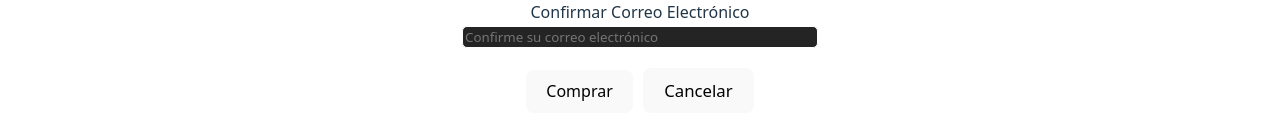
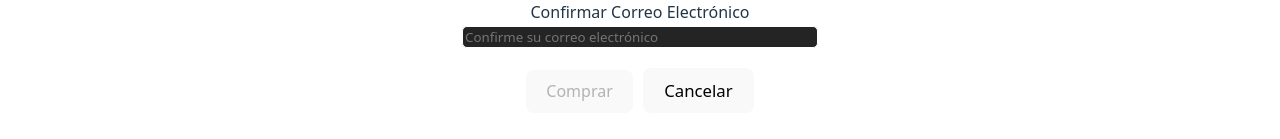
Before and after one commit to julian-lr/PF-LauritoRiscica, a React (Vite) app: page /checkout in a window 1280 px wide. Shown: the part 437-576 px from the top of the page. Built offline with nearby package versions, Linux system fonts and the light colour scheme.

Commit message:
Trabajo sobre checkoutform e inclusion del ordencompleted

```diff
--- a/package.json
+++ b/package.json
@@ -11,7 +11,8 @@
   },
   "dependencies": {
     "bootstrap": "^5.3.2",
-    "firebase": "^10.6.0",
+    "date-fns": "^2.30.0",
+    "firebase": "^10.7.1",
     "react": "^18.2.0",
     "react-bootstrap": "^2.9.1",
     "react-dom": "^18.2.0",
--- a/src/App.jsx
+++ b/src/App.jsx
@@ -6,6 +6,7 @@ import { ItemListContainer } from "./components/ItemListContainer";
 import { CartProvider } from "./contexts/CartContext";
 import { Error404 } from "./components/Error404";
 import { CheckoutForm } from "./components/CheckoutForm";
+import { OrderCompleted } from "./components/OrderCompleted";
 
 import "./App.css";
 
@@ -19,6 +20,7 @@ function App() {
           <Route path="/currencies/:id" element={<ItemDetailContainer />} />
           <Route path="/category/:category" element={<ItemListContainer />} />
           <Route path="/checkout" element={<CheckoutForm />} />
+          <Route path="/order-completed/:orderNumber" component={OrderCompleted} />
           <Route path="*" element={<Error404 />} />
         </Routes>
       </BrowserRouter>
--- a/src/components/CheckoutForm.jsx
+++ b/src/components/CheckoutForm.jsx
@@ -2,9 +2,14 @@ import React, { useState, useEffect } from "react";
 import { useCart } from "../contexts/CartContext";
 import { Form, Button, Col, Row } from "react-bootstrap";
 import Swal from "sweetalert2";
-import { Link } from "react-router-dom";
+import { Link, useNavigate } from "react-router-dom";
+import { collection, addDoc, serverTimestamp } from "firebase/firestore";
+import { database } from "../firebase/Config";
+import { format } from 'date-fns';
+import { es } from 'date-fns/locale';
 
 export const CheckoutForm = () => {
+  const navigate = useNavigate();
   const { cart, removeFromCart, clearCart } = useCart();
   const [buyerDetails, setBuyerDetails] = useState({
     name: "",
@@ -15,15 +20,30 @@ export const CheckoutForm = () => {
   });
 
   const [emailsMatch, setEmailsMatch] = useState(true);
+  const [allFieldsCompleted, setAllFieldsCompleted] = useState(false);
 
   useEffect(() => {
-    // Check if emails match
-    setEmailsMatch(buyerDetails.email === buyerDetails.confirmEmail);
-  }, [buyerDetails.email, buyerDetails.confirmEmail]);
+    // Check if emails match exactly
+    const doEmailsMatch = buyerDetails.email === buyerDetails.confirmEmail;
+    setEmailsMatch(doEmailsMatch);
+
+    // Check if all fields are completed and emails match
+    const areAllFieldsCompleted =
+      buyerDetails.name !== "" &&
+      buyerDetails.lastName !== "" &&
+      buyerDetails.phoneNumber !== "" &&
+      buyerDetails.email !== "" &&
+      buyerDetails.confirmEmail !== "" &&
+      doEmailsMatch; // Use the updated doEmailsMatch value here
+
+    setAllFieldsCompleted(areAllFieldsCompleted);
+  }, [buyerDetails]);
 
   const handleInputChange = (field, value) => {
     setBuyerDetails({ ...buyerDetails, [field]: value });
   };
+
+
 
   const handleEdit = (currencyId) => (
     <Link to={`/currencies/${currencyId}`}>
@@ -46,11 +66,78 @@ export const CheckoutForm = () => {
     });
   };
 
-  const handleBuy = () => {
-    // Handle buy logic
-    // clearCart();
-    // Swal.fire('Compra realizada con éxito', '', 'success');
+  const handleBuy = async () => {
+    if (cart.length === 0) {
+      Swal.fire({
+        title: "Carrito vacío",
+        text: "Agrega productos al carrito antes de comprar.",
+        icon: "warning",
+      });
+      return;
+    }
+
+    // Check if any of the user details are empty
+    if (
+      !buyerDetails.name ||
+      !buyerDetails.lastName ||
+      !buyerDetails.phoneNumber ||
+      !buyerDetails.email ||
+      !buyerDetails.confirmEmail
+    ) {
+      Swal.fire({
+        title: "Campos incompletos",
+        text: "Completa todos los campos antes de comprar.",
+        icon: "warning",
+      });
+      return;
+    }
+
+    // Check if emails match
+    if (!emailsMatch) {
+      Swal.fire({
+        title: "Correos electrónicos no coinciden",
+        text: "Por favor, verifica que los correos electrónicos coincidan.",
+        icon: "warning",
+      });
+      return;
+    }
+
+    const orderNumber = `${buyerDetails.name.charAt(0)}${buyerDetails.lastName.charAt(0)}${Math.floor(Math.random() * 10000)}`;
+
+    const orderData = {
+      timestamp: format(new Date(), 'dd/MM/yy - HH:mm:ss', { locale: es }),
+      buyerName: buyerDetails.name,
+      buyerLastName: buyerDetails.lastName,
+      buyerPhoneNumber: buyerDetails.phoneNumber,
+      buyerEmail: buyerDetails.email,
+      order: cart.map((currency) => ({
+        currencyName: currency.type,
+        currencyId: currency.id,
+        amount: currency.amount,
+        img: currency.img,
+        price: currency.price,
+      })),
+    };
+
+    try {
+      const docRef = await addDoc(collection(database, "compras"), {
+        orderNumber,
+        ...orderData,
+      });
+      clearCart();
+      navigate(`/order-completed/${orderNumber}`);
+      Swal.fire("Compra realizada con éxito", "", "success");
+    } catch (error) {
+      console.error("Error adding order to Firestore:", error);
+      Swal.fire(
+        "Error en la compra",
+        "Hubo un error al procesar la compra. Por favor, inténtelo de nuevo.",
+        "error"
+      );
+    }
   };
+
+
 
   const handleCancel = () => (
     <Link to={`/`}>
@@ -58,10 +145,9 @@ export const CheckoutForm = () => {
     </Link>
   );
 
-  const totalAmountToPay = cart.reduce(
-    (total, currency) => total + parseFloat(currency.price),
-    0
-  ).toFixed(2);
+  const totalAmountToPay = cart
+    .reduce((total, currency) => total + parseFloat(currency.price), 0)
+    .toFixed(2);
 
   return (
     <div className="checkout-page">
@@ -73,8 +159,7 @@ export const CheckoutForm = () => {
                 <img src={currency.img} alt={currency.type} />
               </span>
               <span className="checkout-type">
-                Monto a comprar: ${currency.amount}{" "}
-                {(currency.type).charAt(0).toLowerCase()}{(currency.type).substring(1)}
+                Monto a comprar: ${currency.amount} {currency.type.charAt(0).toLowerCase()}{currency.type.substring(1)}
               </span>
               <span className="checkout-total">
                 Total a pagar: ${currency.price}
@@ -90,7 +175,9 @@ export const CheckoutForm = () => {
         ))}
       </div>
       <div className="total-to-pay">
-        <p>Total a pagar en esta operación: <b>${totalAmountToPay}</b></p>
+        <p>
+          Total a pagar en esta operación: <b>${totalAmountToPay}</b>
+        </p>
       </div>
       <Form>
         <Row className="mb-3">
@@ -122,9 +209,7 @@ export const CheckoutForm = () => {
               type="text"
               placeholder="Ingrese su número de teléfono"
               value={buyerDetails.phoneNumber}
-              onChange={(e) =>
-                handleInputChange("phoneNumber", e.target.value)
-              }
+              onChange={(e) => handleInputChange("phoneNumber", e.target.value)}
             />
           </Form.Group>
 
@@ -146,9 +231,7 @@ export const CheckoutForm = () => {
               type="email"
               placeholder="Confirme su correo electrónico"
               value={buyerDetails.confirmEmail}
-              onChange={(e) =>
-                handleInputChange("confirmEmail", e.target.value)
-              }
+              onChange={(e) => handleInputChange("confirmEmail", e.target.value)}
             />
             {!emailsMatch && (
               <Form.Text className="text-danger">
@@ -158,7 +241,7 @@ export const CheckoutForm = () => {
           </Form.Group>
         </Row>
         <div className="checkout-final-buttons">
-          <Button variant="primary" onClick={handleBuy} disabled={!emailsMatch}>
+          <Button variant="primary" onClick={handleBuy} disabled={!allFieldsCompleted}>
             Comprar
           </Button>
           {handleCancel()}
--- /dev/null
+++ b/src/components/OrderCompleted.jsx
@@ -0,0 +1,16 @@
+// OrderCompleted.js
+import React from "react";
+import { useParams } from "react-router-dom";
+
+export const OrderCompleted = () => {
+  const { orderNumber } = useParams();
+
+  return (
+    <div>
+      <h1>Orden realizada</h1>
+      <p>Tu ID de orden es: {orderNumber}</p>
+      <p>Para concretar la compra, necesitamos que ingreses los siguientes datos:</p>
+      {/* Add your credit card form here */}
+    </div>
+  );
+};
```
Also changed, not shown: 1 other file (tests, documents, lock files or other folders).
